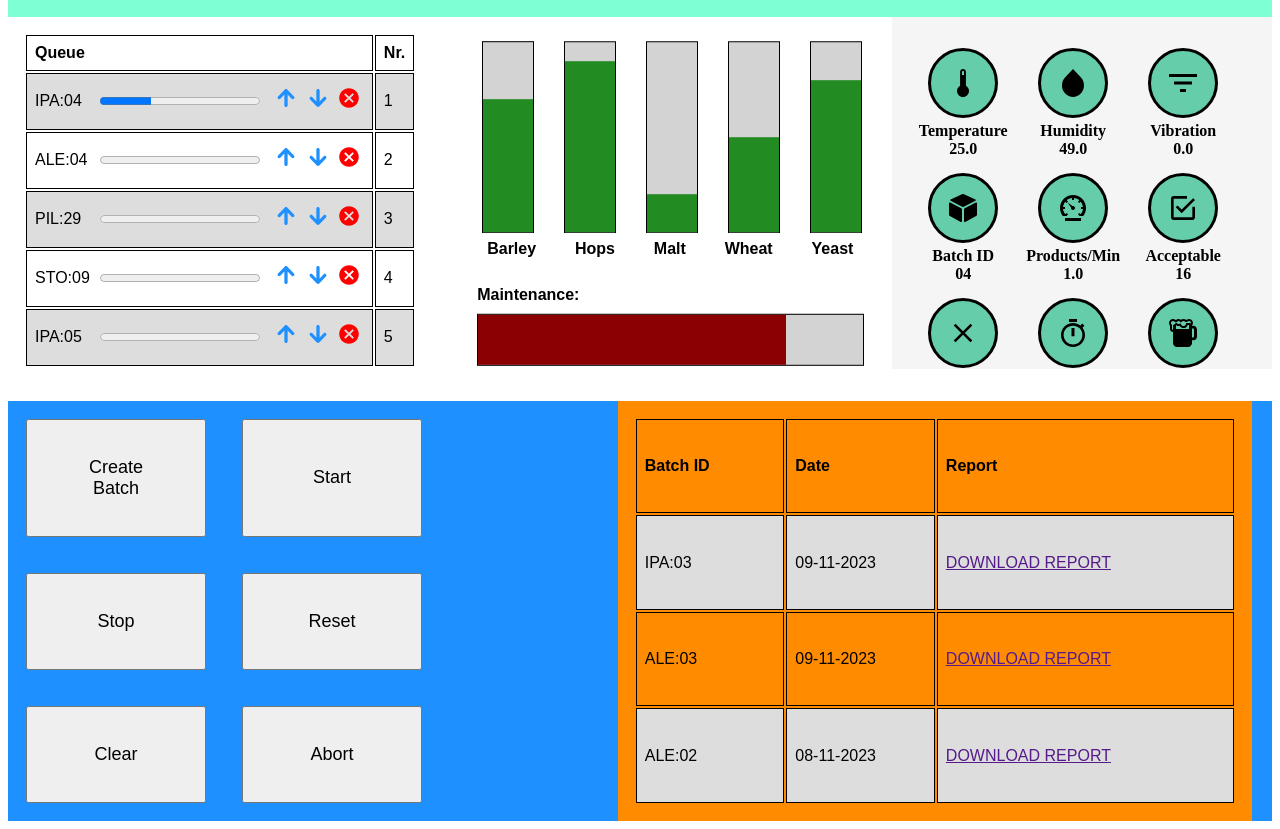
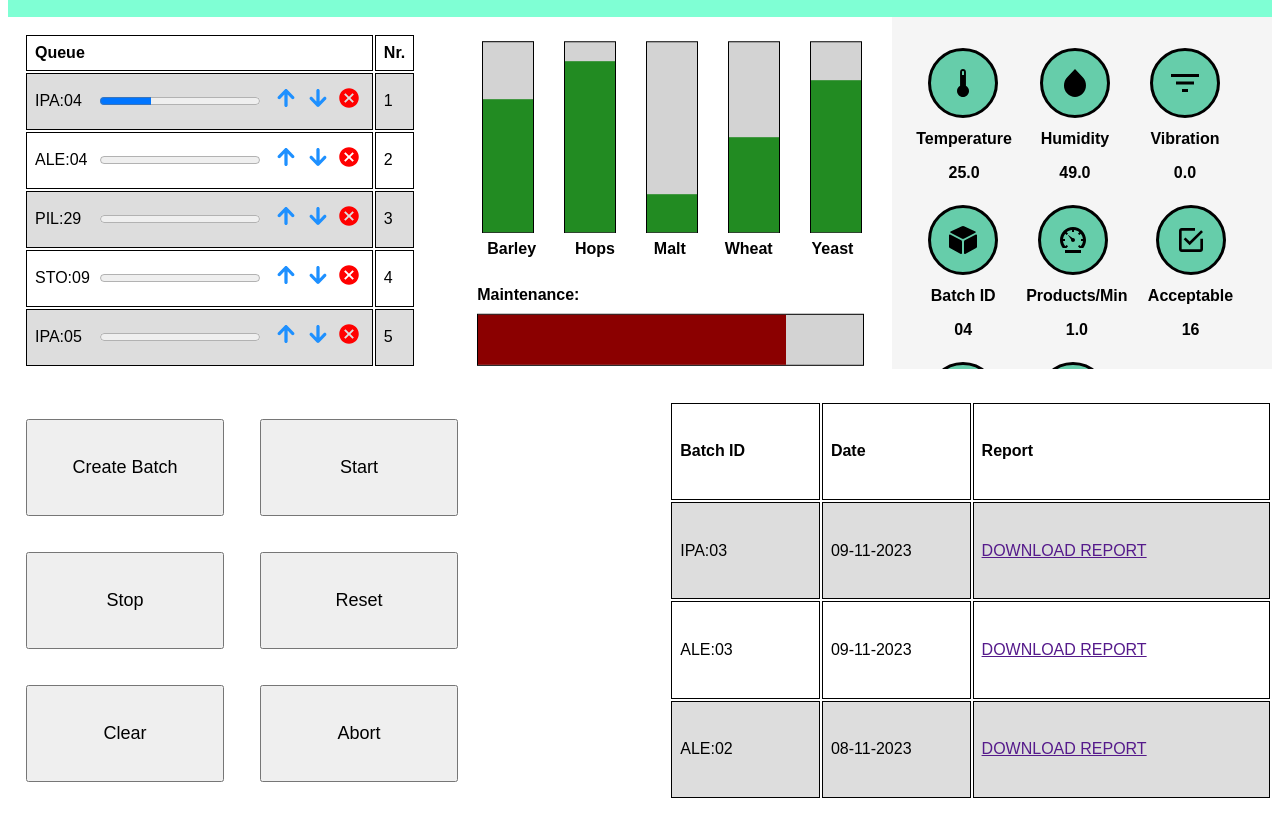
Before and after one commit to Amaliexiao/SemesterProject3, a plain HTML site: page frontend/index.html in a window 1280 px wide. Shown: the part 191-1020 px from the top of the page. After the commit the page ends 999 px from the top, so only its background shows below. Drawn offline with nearby package versions, Linux system fonts and the light colour scheme.

Commit message:
html and css to frontpage done.
html and css to frontpage done. Approvements should still be made however

```diff
--- a/frontend/stylesheet.css
+++ b/frontend/stylesheet.css
@@ -213,7 +213,7 @@ SENSOR VALUES FROM THIS POINT
 }
 
 .sensorCapsule {
-
+    align-items: center;
 }
 
 .sensorIcon {
@@ -232,10 +232,14 @@ SENSOR VALUES FROM THIS POINT
 
 .sensorName {
     text-align: center;
+    font-family: arial, sans-serif;
+    padding: 0.5em;
 }
 
 .sensorValue {
     text-align: center;
+    font-family: arial, sans-serif;
+    padding: 0.5em;
 }
 
 
@@ -244,7 +248,6 @@ BUTTONS FROM THIS POINT
  */
 
 .lowerContainer {
-    background-color: dodgerblue;
     display: flex;
 
 }
@@ -252,14 +255,16 @@ BUTTONS FROM THIS POINT
 .productionButtons {
     display: flex;
     flex-wrap: wrap;
-    max-width: 50em;
+    max-width: 55.25em;
 }
 
 .buttonLogic {
     padding: 2em;
-    width: 10em;
+    width: 11em;
     margin: 1em;
     font-size: large;
+    font-family: arial, sans-serif;
+
 }
 
 /*
@@ -270,10 +275,9 @@ BATCH REPORTS FROM THIS POINT
     display: flex;
     font-family: arial, sans-serif;
     border-collapse: collapse;
-    padding: 16px;
-    margin-right: 20px;
     width: 80em;
-    background-color: darkorange;
+    overflow-y: scroll;
+    flex-grow: 1;
 }
 
 .reportTable {
```
Also changed, not shown: frontend/index.html (+2 -8 lines).
